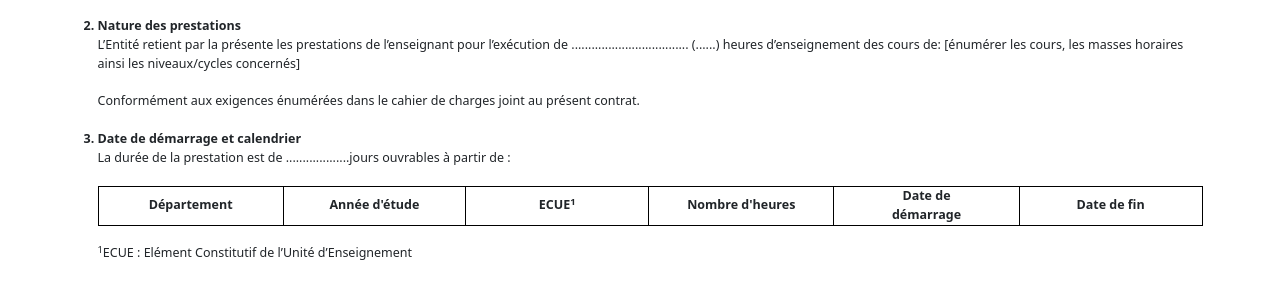
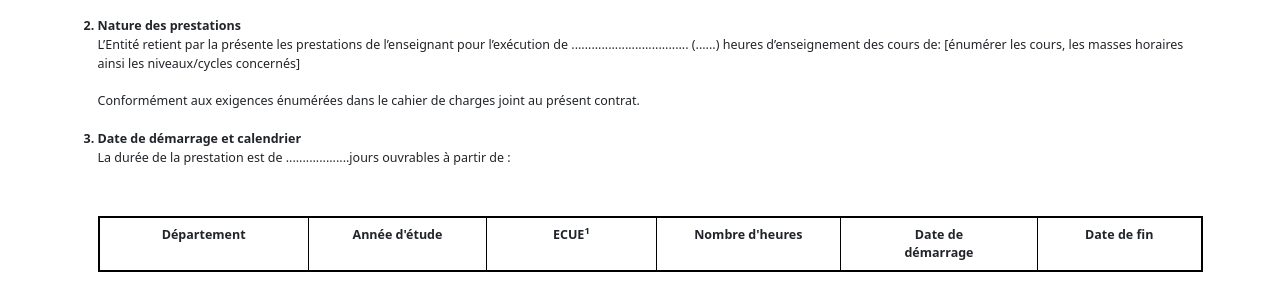
Before and after one commit to EmmanuelNoel/pgpeneam, a PHP site: page /contratexte.php in a window 1280 px wide. Shown: the part 539-822 px from the top of the page. Run offline with PHP 8.4, Linux system fonts and the light colour scheme; the visitor is signed in with stand-in values (Sample User, id 1); data comes from the database, SQL or seed files in the repository; data that the repository does not hold is empty; some libraries are stand-ins or nearby versions.

Commit message:
mise a jour du format du contrat

```diff
--- a/contratexte.php
+++ b/contratexte.php
@@ -215,7 +215,7 @@
                 </div>
                 <br>
                 <div>
-                    <table class="w-50 px-5 text-break mx-auto w-auto">
+                    <table class="h-auto table table-responsive px-2 text-wrap mx-auto mt-5 w-auto">
                         <tr class="text-center">
                             <th>Département</th>
                             <th>Année d'étude</th>
```
